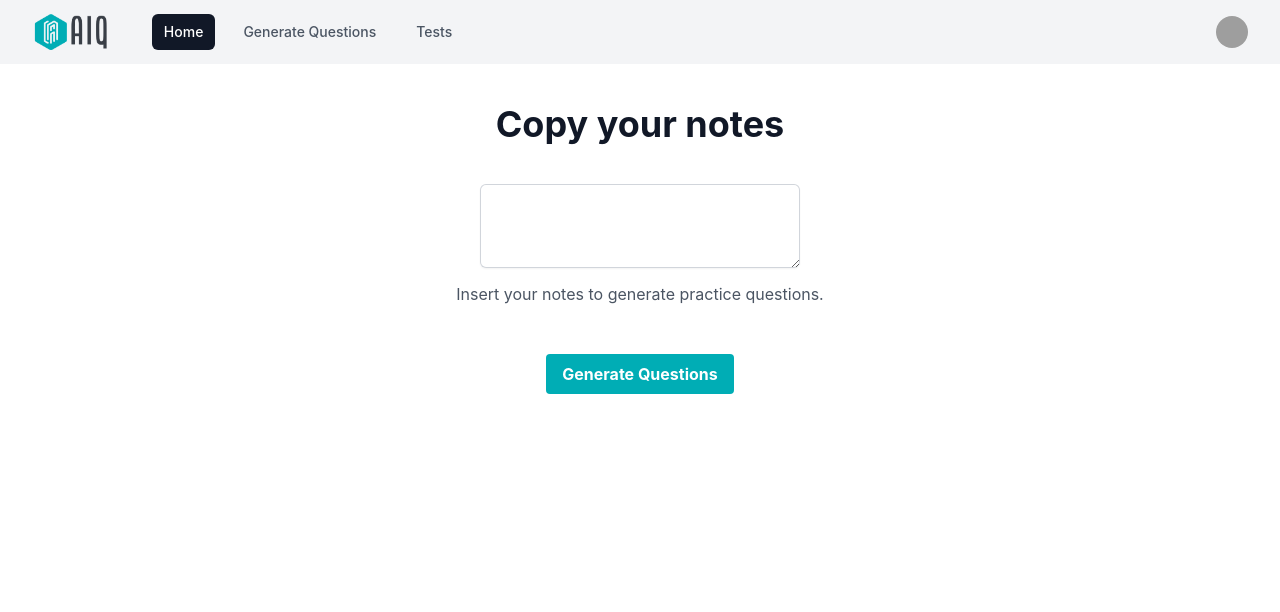
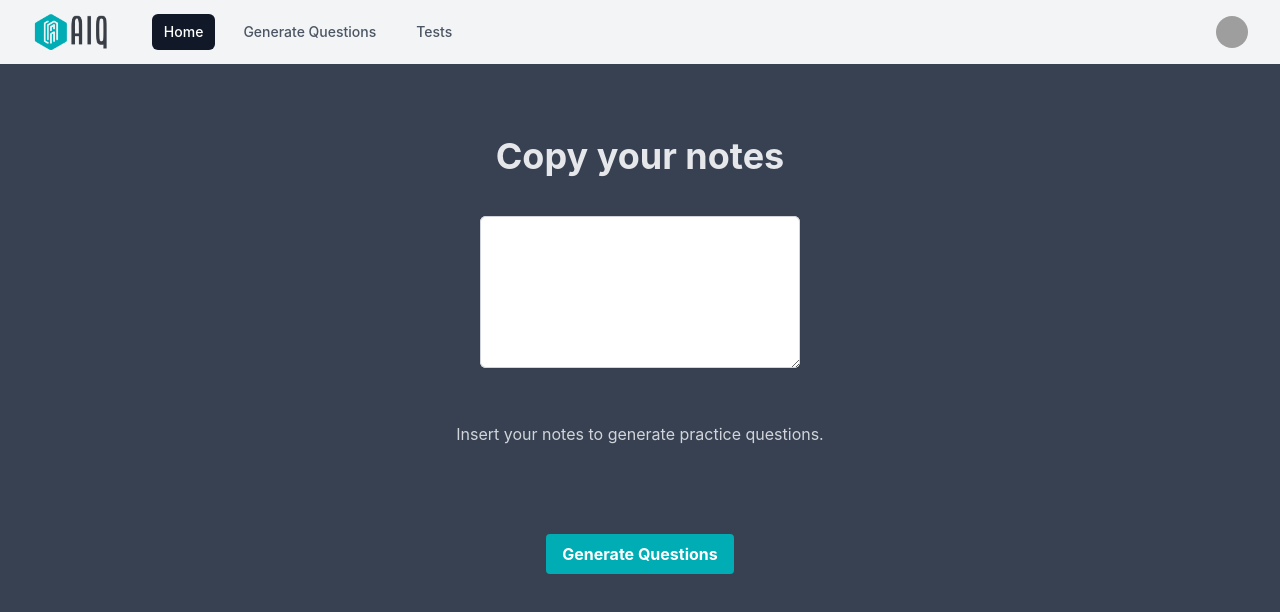
Before and after one commit to SamiBenAmara/ai-news-app, a React (Create React App) app: page /generate in a window 1280 px wide. Shown: the top 612 px of the page. Built offline with nearby package versions, Linux system fonts and the light colour scheme; grey boxes are pictures that could not be loaded.

Commit message:
change notes page again

```diff
--- a/src/components/process/notes.js
+++ b/src/components/process/notes.js
@@ -203,9 +203,9 @@ const NotesInput = ({ onNext, data, setData }) => {
     };
 
     return (
-
+        <div className= "bg-gray-700 min-h-screen">
         <><div className="col-span-full">
-            <label htmlFor="Notes" className="block text-4xl font-bold leading-6 text-gray-900 my-12">
+            <label htmlFor="Notes" className="block text-4xl font-bold leading-6 text-gray-200 pt-20 pb-10">
                 Copy your notes
             </label>
             <div className="my-2">
@@ -213,12 +213,12 @@ const NotesInput = ({ onNext, data, setData }) => {
                     id="about"
                     name="about"
                     rows={3}
-                    className="rounded-md border-0 py-1.5 text-gray-900 shadow-sm ring-1 ring-inset ring-gray-300 placeholder:text-gray-400 focus:ring-2 focus:ring-inset focus:ring-indigo-600 sm:text-sm sm:leading-6 w-80"
+                    className="rounded-md border-0 py-10 text-gray-900 shadow-sm ring-1 ring-inset ring-gray-300 placeholder:text-gray-400 focus:ring-2 focus:ring-inset focus:ring-indigo-600 sm:text-sm sm:leading-6 w-80"
                     defaultValue={''}
                     value={text}
                     onChange={handleChange} />
             </div>
-            <p className="mb-8 leading-6 text-gray-600">Insert your notes to generate practice questions.</p>
+            <p className="mb-8 leading-6 text-gray-300 py-10">Insert your notes to generate practice questions.</p>
         </div>
             <button
                 className="bg-[#00adb5] hover:bg-[#00565a] text-white font-bold py-2 px-4 rounded mt-4"
@@ -226,6 +226,7 @@ const NotesInput = ({ onNext, data, setData }) => {
             >
                 Generate Questions
             </button></>
+        </div>
     );
 };
 
```
